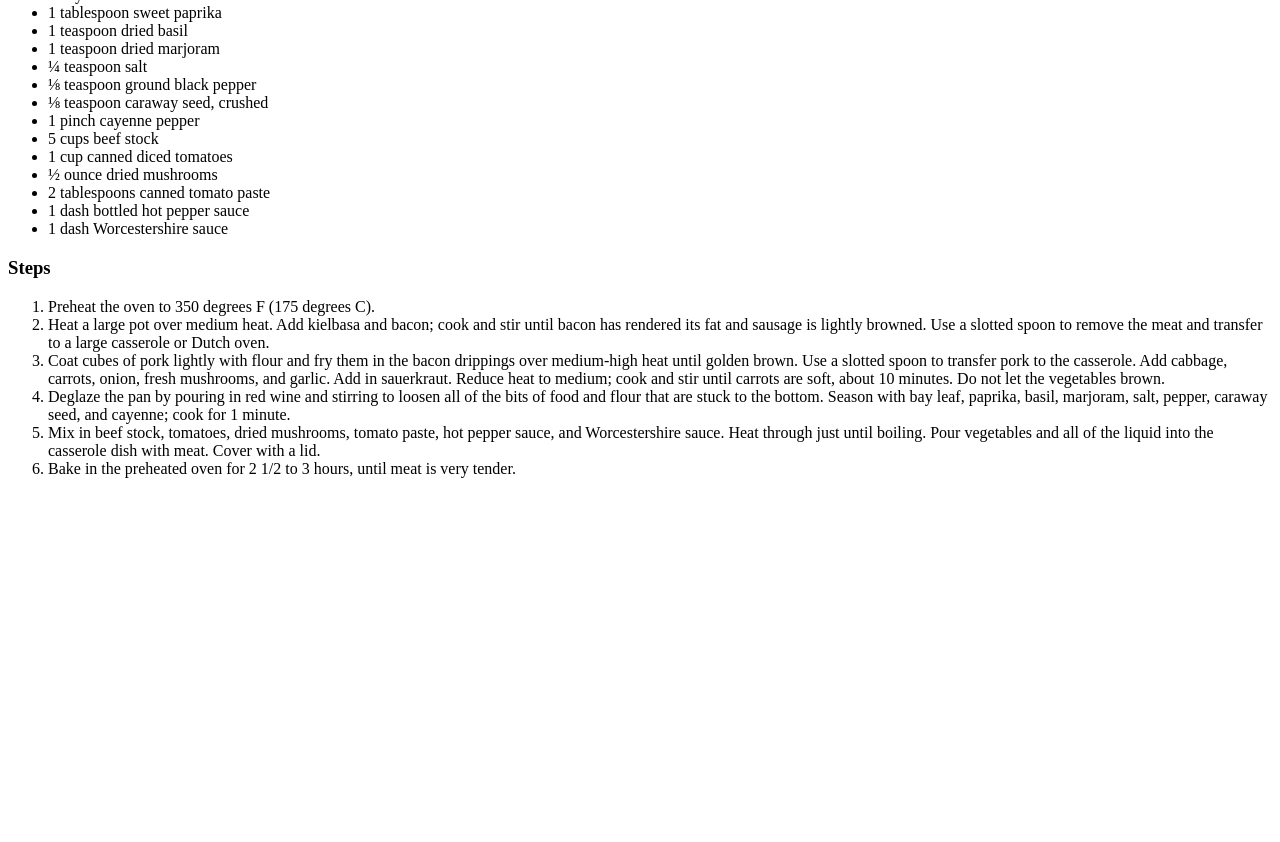
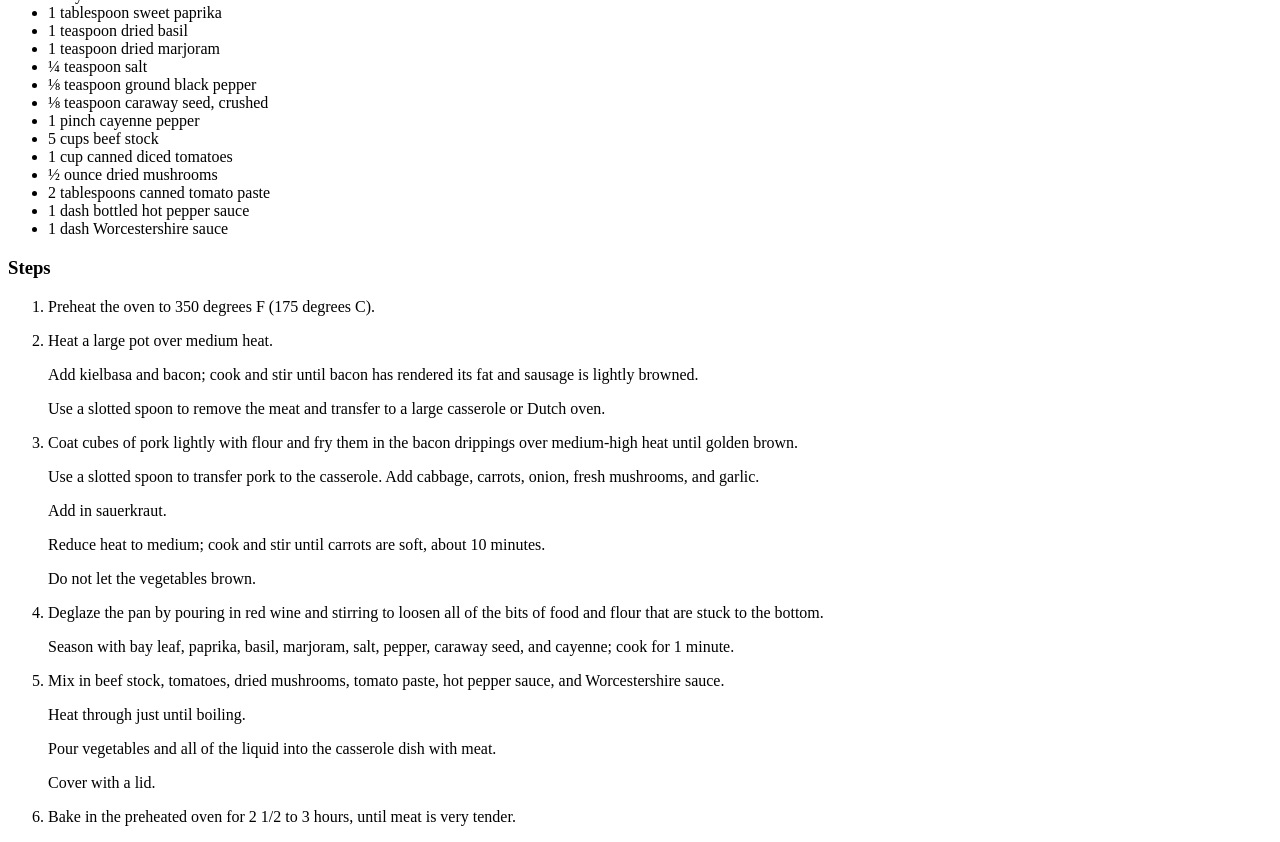
Before and after one commit to dziubenzo/odin-recipes, a plain HTML site: page recipes/bigos.html in a window 1280 px wide. Shown: the part 849-1691 px from the top of the page. Before the commit the page ends 1343 px from the top, so only its background shows below. Drawn offline with Linux system fonts and the light colour scheme.

Commit message:
Wrap sentences with p elements in the 1st recipe
For consistency - I already did that for the second recipe.

```diff
--- a/recipes/bigos.html
+++ b/recipes/bigos.html
@@ -45,16 +45,34 @@
   <h3>Steps</h3>
   <ol>
     <li>Preheat the oven to 350 degrees F (175 degrees C).</li>
-    <li>Heat a large pot over medium heat. Add kielbasa and bacon; cook and stir until bacon has rendered its fat and
-      sausage is lightly browned. Use a slotted spoon to remove the meat and transfer to a large casserole or Dutch
-      oven.</li>
-    <li>Coat cubes of pork lightly with flour and fry them in the bacon drippings over medium-high heat until golden
-      brown. Use a slotted spoon to transfer pork to the casserole. Add cabbage, carrots, onion, fresh mushrooms, and
-      garlic. Add in sauerkraut. Reduce heat to medium; cook and stir until carrots are soft, about 10 minutes. Do not
-      let the vegetables brown.</li>
-    <li>Deglaze the pan by pouring in red wine and stirring to loosen all of the bits of food and flour that are stuck to the bottom. Season with bay leaf, paprika, basil, marjoram, salt, pepper, caraway seed, and cayenne; cook for 1 minute.</li>
-    <li>Mix in beef stock, tomatoes, dried mushrooms, tomato paste, hot pepper sauce, and Worcestershire sauce. Heat through just until boiling. Pour vegetables and all of the liquid into the casserole dish with meat. Cover with a lid.</li>
-    <li>Bake in the preheated oven for 2 1/2 to 3 hours, until meat is very tender.</li>
+    <li>
+      <p>Heat a large pot over medium heat.</p>
+      <p>Add kielbasa and bacon; cook and stir until bacon has rendered its fat and sausage is lightly browned.</p>
+      <p>Use a slotted spoon to remove the meat and transfer to a large casserole or Dutch oven.</p>
+    </li>
+    <li>
+      <p>Coat cubes of pork lightly with flour and fry them in the bacon drippings over medium-high heat until golden
+        brown.</p>
+      <p>Use a slotted spoon to transfer pork to the casserole. Add cabbage, carrots, onion, fresh mushrooms, and
+        garlic.</p>
+      <p>Add in sauerkraut.</p>
+      <p>Reduce heat to medium; cook and stir until carrots are soft, about 10 minutes.</p>
+      <p>Do not let the vegetables brown.</p>
+    </li>
+    <li>
+      <p>Deglaze the pan by pouring in red wine and stirring to loosen all of the bits of food and flour that are stuck
+        to the bottom.</p>
+      <p>Season with bay leaf, paprika, basil, marjoram, salt, pepper, caraway seed, and cayenne; cook for 1 minute.</p>
+    </li>
+    <li>
+      <p>Mix in beef stock, tomatoes, dried mushrooms, tomato paste, hot pepper sauce, and Worcestershire sauce.</p>
+      <p>Heat through just until boiling. </p>
+      <p>Pour vegetables and all of the liquid into the casserole dish with meat.</p>
+      <p>Cover with a lid.</p>
+    </li>
+    <li>
+      <p>Bake in the preheated oven for 2 1/2 to 3 hours, until meat is very tender.</p>
+    </li>
   </ol>
 </body>
 
```
Also changed, not shown: recipes/kruschicki.html (+3 -1 lines).
